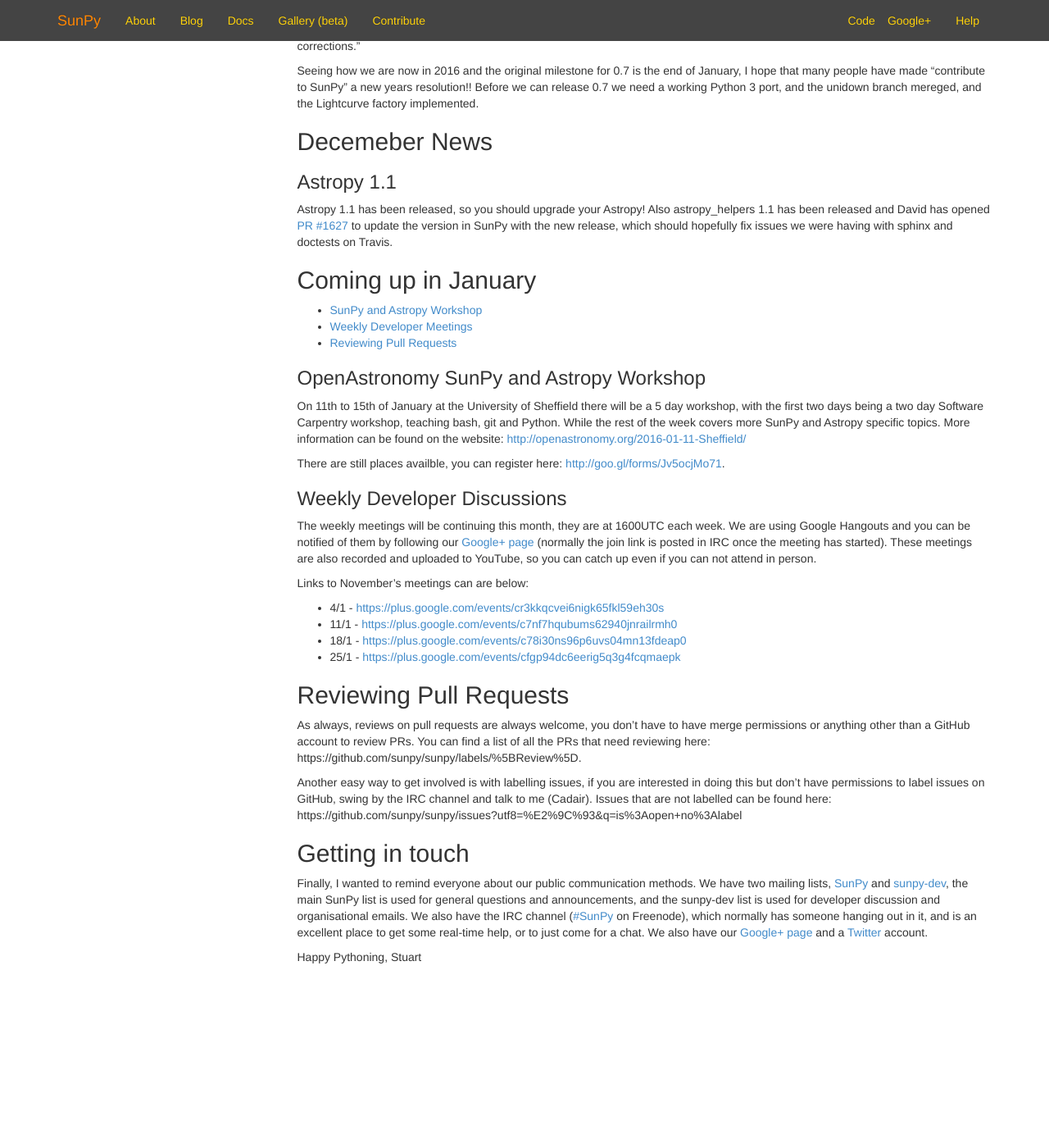
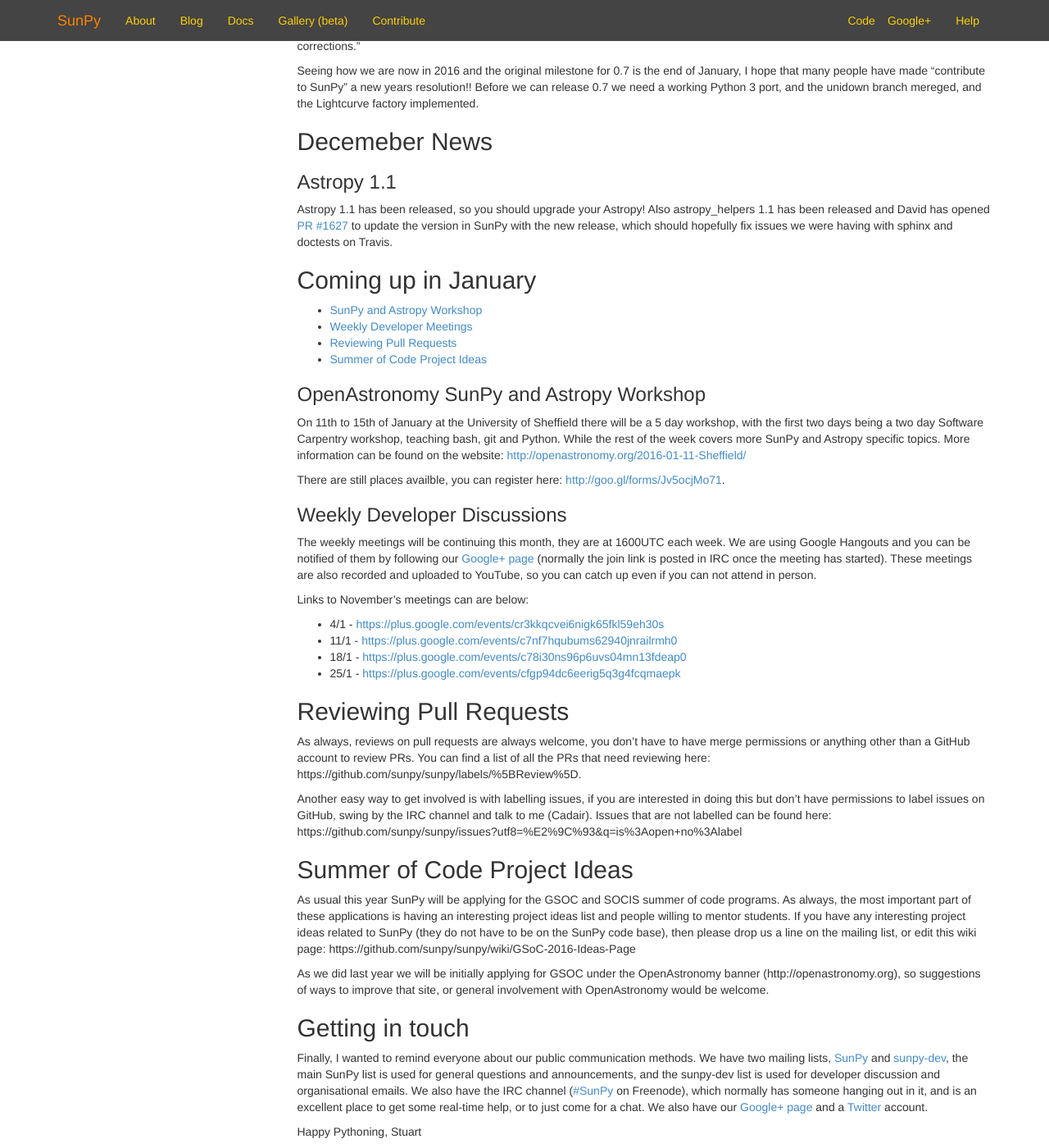
Before and after one commit to sunpy/sunpy.org, a Jekyll site: the page built from _posts/2016-01-01-Monthly-Update.md, in a window 1280 px wide and 1400 px high, scrolled down 279 px. Shown: the whole window at 82% size. Built offline with Jekyll 4.4.1, drawn with Linux system fonts in a browser that asks for light colours; nearby versions of some CDN libraries; Markdown is read by kramdown in place of the engine named in the settings; comment, search, counter and statistics services are not loaded; before the commit the page ends 1466 px from its top, so only the background shows below that.

Commit message:
add GSOC section

```diff
--- a/_posts/2016-01-01-Monthly-Update.md
+++ b/_posts/2016-01-01-Monthly-Update.md
@@ -2,6 +2,7 @@
 layout: post
 title: SunPy Update - January 2016
 author: Stuart Mumford
+
 ---
 
 Hello all,
@@ -23,13 +24,13 @@
 * [SunPy and Astropy Workshop](#workshop)
 * [Weekly Developer Meetings](#devmeetings)
 * [Reviewing Pull Requests](#pulls)
+* [Summer of Code Project Ideas](#gsoc)
 
 ### <a name="workshop"></a> OpenAstronomy SunPy and Astropy Workshop
 
 On 11th to 15th of January at the University of Sheffield there will be a 5 day workshop, with the first two days being a two day Software Carpentry workshop, teaching bash, git and Python. While the rest of the week covers more SunPy and Astropy specific topics. More information can be found on the website: [http://openastronomy.org/2016-01-11-Sheffield/](http://openastronomy.org/2016-01-11-Sheffield/)
 
 There are still places availble, you can register here: [http://goo.gl/forms/Jv5ocjMo71](http://goo.gl/forms/Jv5ocjMo71).
-
 
 ### <a name="devmeetings"></a> Weekly Developer Discussions
 
@@ -49,6 +50,12 @@
 
 Another easy way to get involved is with labelling issues, if you are interested in doing this but don't have permissions to label issues on GitHub, swing by the IRC channel and talk to me (Cadair). Issues that are not labelled can be found here: https://github.com/sunpy/sunpy/issues?utf8=%E2%9C%93&q=is%3Aopen+no%3Alabel
 
+## <a name="gsoc"></a> Summer of Code Project Ideas
+
+As usual this year SunPy will be applying for the GSOC and SOCIS summer of code programs. As always, the most important part of these applications is having an interesting project ideas list and people willing to mentor students. If you have any interesting project ideas related to SunPy (they do not have to be on the SunPy code base), then please drop us a line on the mailing list, or edit this wiki page: https://github.com/sunpy/sunpy/wiki/GSoC-2016-Ideas-Page
+
+As we did last year we will be initially applying for GSOC under the OpenAstronomy banner (http://openastronomy.org), so suggestions of ways to improve that site, or general involvement with OpenAstronomy would be welcome.
+
 ## Getting in touch
 
 Finally, I wanted to remind everyone about our public communication methods.
```
